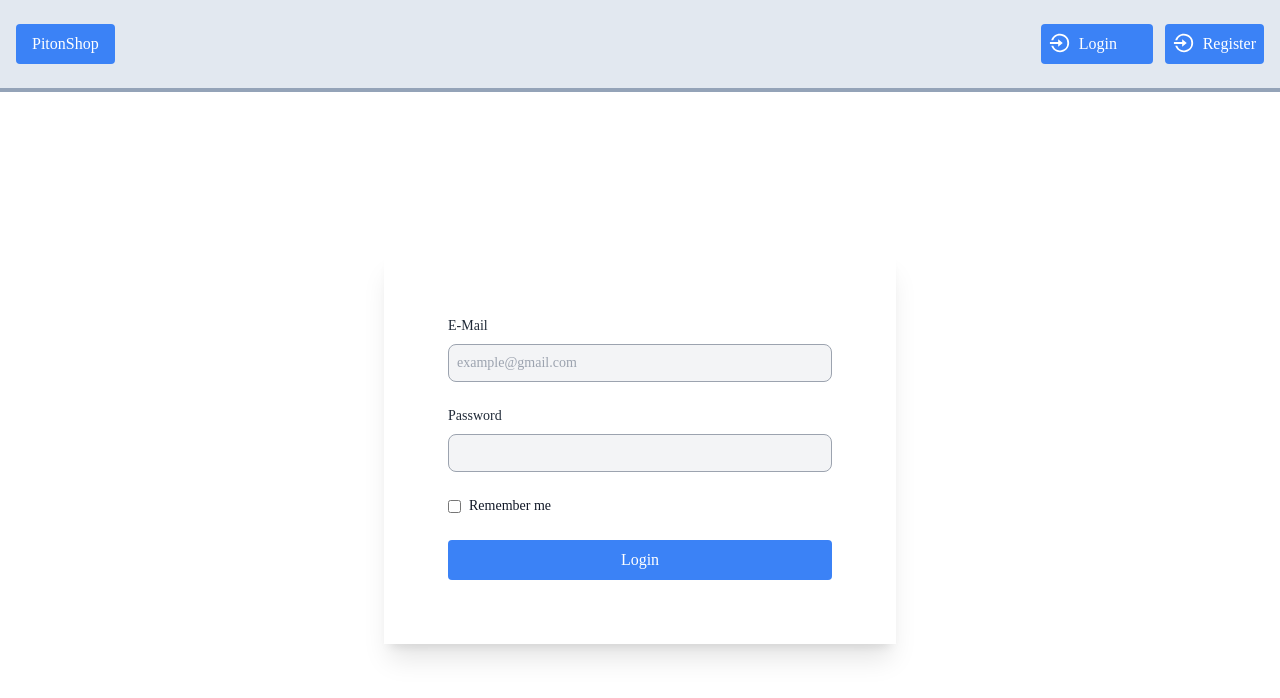
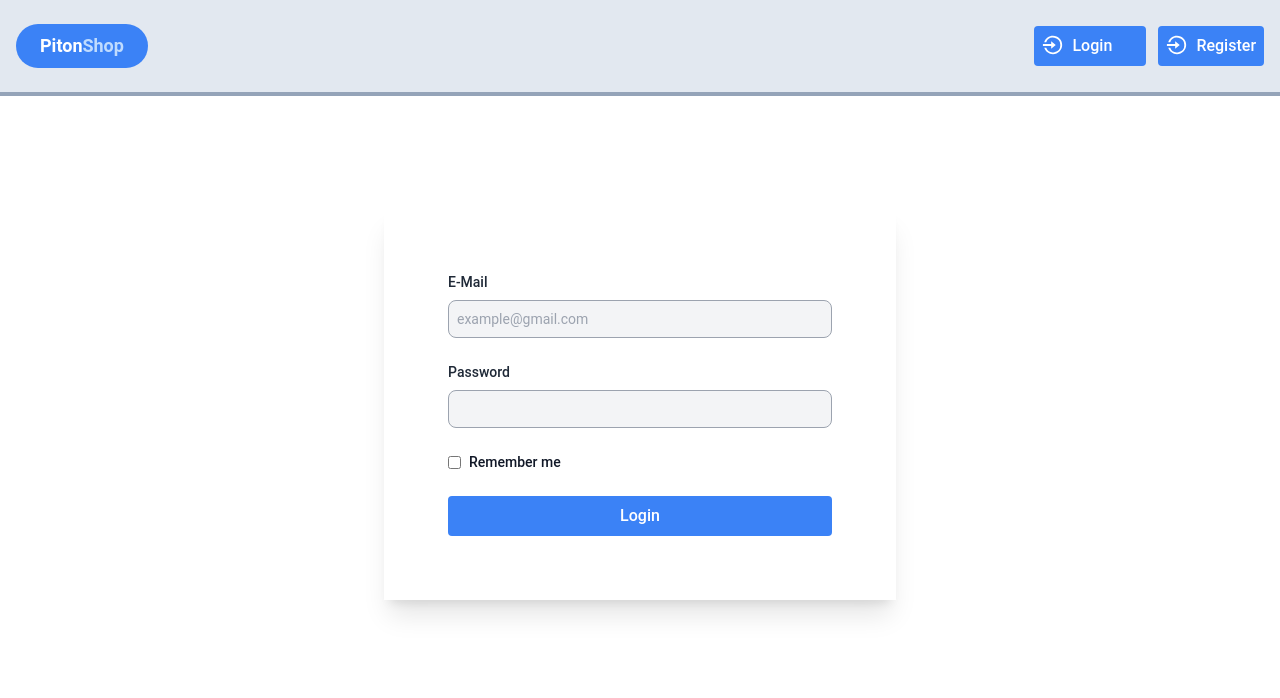
Before and after one commit to erhantezer/piton-task, a Next.js app: page /login in a window 1280 px wide. Shown: the top 698 px of the page. Built offline with nearby package versions, Linux system fonts and the light colour scheme.

Commit message:
navbar logo, login, register css updated

```diff
--- a/components/Navbar.tsx
+++ b/components/Navbar.tsx
@@ -16,8 +16,9 @@ const Navbar = () => {
             <div className="container mx-auto flex justify-between items-center p-4">
                 <div>
                     <Link href="/">
-                        <p className="bg-blue-500 py-2 px-4 text-white rounded">
-                            Piton<span>Shop</span></p>
+                        <p className="bg-blue-500 py-2 px-6 text-white rounded-full font-semibold
+                        text-lg">
+                            Piton<span className="text-blue-200">Shop</span></p>
                     </Link>
                 </div>
                 <div className="flex items-center gap-x-10">
--- a/pages/login.tsx
+++ b/pages/login.tsx
@@ -68,7 +68,7 @@ const LoginForm = () => {
 
     return (<>
         <Navbar />
-        <div className="mt-40 flex flex-col px-8 md:px-80 xl:px-96">
+        <div className="mt-28 flex flex-col px-8 md:px-80 xl:px-96">
 
             <form onSubmit={handleSubmit(onSubmit)}>
                 <div className="shadow-xl p-16">
--- a/pages/register.tsx
+++ b/pages/register.tsx
@@ -82,7 +82,7 @@ const RegisterForm = () => {
 
     return (<>
         <Navbar />
-        <div className="mt-4 flex flex-col  md:px-80 xl:px-96">
+        <div className="mt-1 flex flex-col  md:px-80 xl:px-96">
             <form onSubmit={handleSubmit(onSubmit)}>
                 <div className="shadow-xl p-12">
                     <div className="mb-3">
--- a/styles/globals.css
+++ b/styles/globals.css
@@ -8,8 +8,10 @@
     box-sizing: border-box;
 }
 
-@import url('https://fonts.googleapis.com/css2?family=Acme&family=Edu+VIC+WA+NT+Beginner:wght@600&display=swap');
+@import url('https://fonts.googleapis.com/css2?family=Acme&family=Edu+VIC+WA+NT+Beginner:wght@600&family=Roboto:wght@300&display=swap');
 
 body {
-    font-family: 'Edu VIC WA NT Beginner', cursive;
+/* font-family: 'Acme', sans-serif;
+font-family: 'Edu VIC WA NT Beginner', cursive; */
+font-family: 'Roboto', sans-serif;
 }
```
